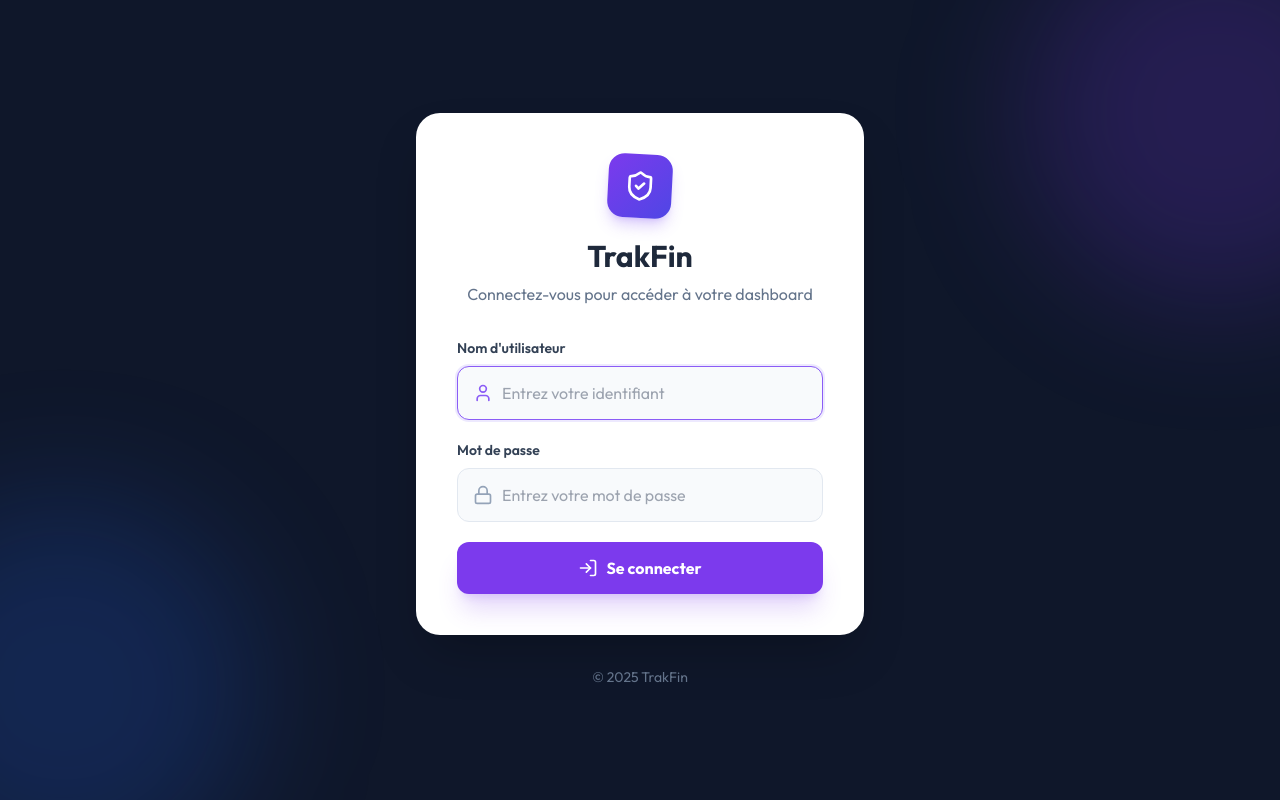
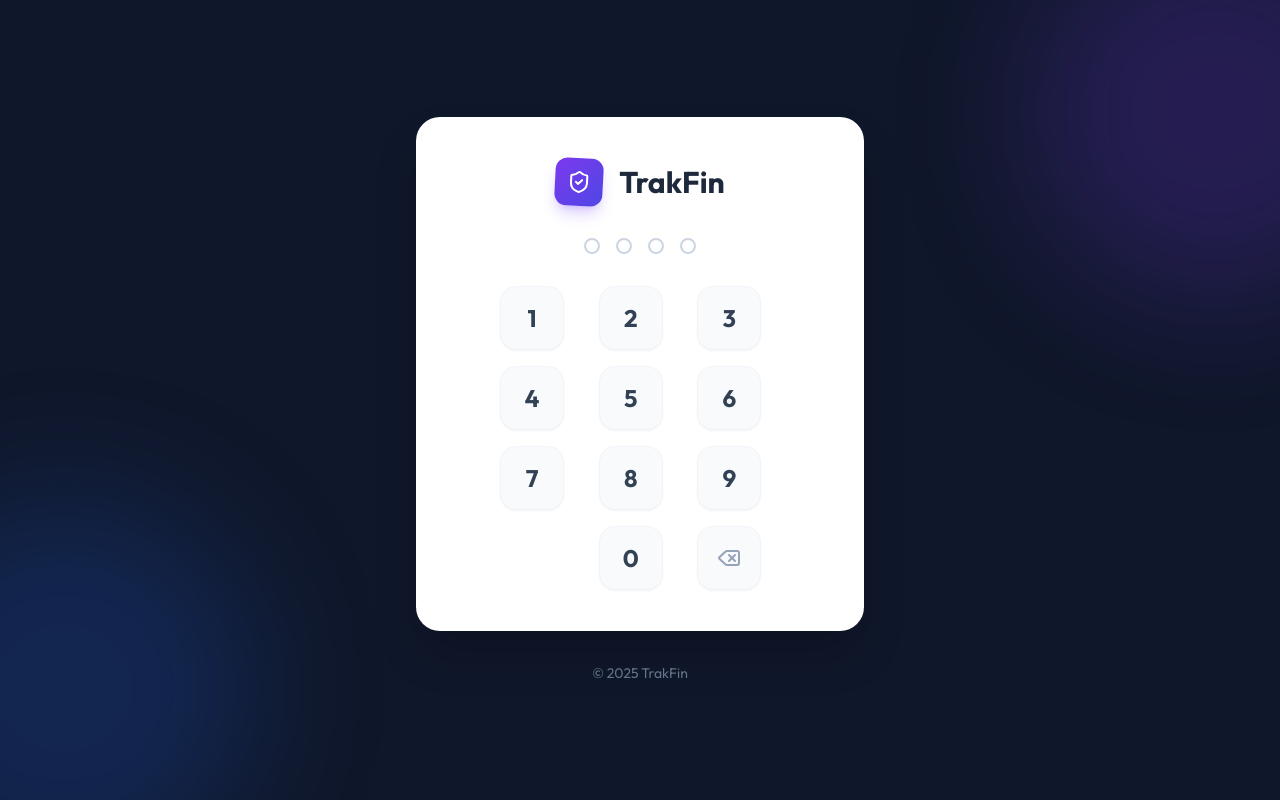
Before and after one commit to ogaillard63/trakfin, a PHP site: page /trakfin/login in a window 1280 px wide. Run offline with PHP 8.4, Linux system fonts and the light colour scheme; some libraries are stand-ins or nearby versions.

Commit message:
feat: remplace login classique par pavé numérique à 4 chiffres et blocage après 3 échecs

```diff
--- a/index.php
+++ b/index.php
@@ -45,20 +45,36 @@ $router->get('/login', function () {
         Router::redirect('/');
     }
 
+    $isBlocked = Auth::isBlocked();
+    $blockedTime = Auth::getBlockedTimeRemaining();
+
     View::display('login.html.twig', [
         'error' => $_SESSION['login_error'] ?? null,
+        'is_blocked' => $isBlocked,
+        'blocked_time' => $blockedTime,
+        'attempts' => $_SESSION['login_attempts'] ?? 0
     ]);
     unset($_SESSION['login_error']);
 });
 
 $router->post('/login', function () {
-    $username = $_POST['username'] ?? '';
-    $password = $_POST['password'] ?? '';
+    $code = $_POST['password'] ?? '';
 
-    if (Auth::login($username, $password)) {
+    if (Auth::isBlocked()) {
+        $_SESSION['login_error'] = 'Trop de tentatives. Veuillez patienter.';
+        Router::redirect('/login');
+        return;
+    }
+
+    if (Auth::loginWithCode($code)) {
         Router::redirect('/');
     } else {
-        $_SESSION['login_error'] = 'Identifiants incorrects';
+        $attempts = $_SESSION['login_attempts'] ?? 0;
+        if ($attempts >= 3) {
+            $_SESSION['login_error'] = 'Compte bloqué après 3 tentatives erronées.';
+        } else {
+            $_SESSION['login_error'] = 'Code incorrect. Tentative ' . $attempts . '/3';
+        }
         Router::redirect('/login');
     }
 });
--- a/src/Auth.php
+++ b/src/Auth.php
@@ -16,25 +16,76 @@ class Auth
     }
 
     /**
-     * Connecte l'utilisateur
+     * Connecte l'utilisateur avec un code à 4 chiffres
      */
-    public static function login(string $username, string $password): bool
+    public static function loginWithCode(string $code): bool
     {
         if (session_status() === PHP_SESSION_NONE) {
             session_start();
         }
 
-        // Récupérer les identifiants depuis .env
-        $validUsername = $_ENV['AUTH_USERNAME'] ?? 'admin';
-        $validPassword = $_ENV['AUTH_PASSWORD'] ?? 'admin';
+        if (self::isBlocked()) {
+            return false;
+        }
 
-        if ($username === $validUsername && $password === $validPassword) {
+        // Récupérer le code depuis .env
+        $validCode = $_ENV['APP_PASSWORD'] ?? '1234';
+
+        if ($code === $validCode) {
             $_SESSION['authenticated'] = true;
-            $_SESSION['username'] = $username;
+            $_SESSION['username'] = 'admin';
+            unset($_SESSION['login_attempts']);
+            unset($_SESSION['blocked_until']);
             return true;
         }
 
+        // Incrémenter les tentatives
+        $_SESSION['login_attempts'] = ($_SESSION['login_attempts'] ?? 0) + 1;
+
+        if ($_SESSION['login_attempts'] >= 3) {
+            $_SESSION['blocked_until'] = time() + (15 * 60); // Bloqué pendant 15 minutes
+        }
+
         return false;
+    }
+
+    /**
+     * Vérifie si l'utilisateur est actuellement bloqué
+     */
+    public static function isBlocked(): bool
+    {
+        if (session_status() === PHP_SESSION_NONE) {
+            session_start();
+        }
+
+        if (isset($_SESSION['blocked_until']) && $_SESSION['blocked_until'] > time()) {
+            return true;
+        }
+
+        // Si le temps de blocage est passé, on réinitialise
+        if (isset($_SESSION['blocked_until'])) {
+            unset($_SESSION['blocked_until']);
+            unset($_SESSION['login_attempts']);
+        }
+
+        return false;
+    }
+
+    /**
+     * Retourne le temps restant de blocage en secondes
+     */
+    public static function getBlockedTimeRemaining(): int
+    {
+        if (!isset($_SESSION['blocked_until'])) return 0;
+        return max(0, $_SESSION['blocked_until'] - time());
+    }
+
+    /**
+     * Connecte l'utilisateur (Ancienne méthode conservée pour compatibilité si besoin, mais dépréciée)
+     */
+    public static function login(string $username, string $password): bool
+    {
+        return self::loginWithCode($password);
     }
 
     /**
--- a/templates/login.html.twig
+++ b/templates/login.html.twig
@@ -55,13 +55,14 @@
     </div>
     <div class="w-full max-w-md relative z-10">
         <div class="bg-white rounded-3xl shadow-2xl p-6 sm:p-10 border border-white/10">
-            <!-- Logo -->
+            <!-- Logo & Title -->
             <div class="text-center mb-8">
-                <div class="w-16 h-16 bg-gradient-to-br from-primary-600 to-indigo-600 rounded-2xl flex items-center justify-center mx-auto mb-5 shadow-lg shadow-primary-500/30 transform rotate-3">
-                    <i data-lucide="shield-check" class="w-8 h-8 text-white"></i>
+                <div class="flex items-center justify-center gap-4 mb-2">
+                    <div class="w-12 h-12 bg-gradient-to-br from-primary-600 to-indigo-600 rounded-xl flex items-center justify-center shadow-lg shadow-primary-500/30 transform rotate-3">
+                        <i data-lucide="shield-check" class="w-6 h-6 text-white"></i>
+                    </div>
+                    <h1 class="text-3xl font-bold text-slate-800">{{ app_name }}</h1>
                 </div>
-                <h1 class="text-3xl font-bold text-slate-800">{{ app_name }}</h1>
-                <p class="text-slate-500 mt-2">Connectez-vous pour accéder à votre dashboard</p>
             </div>
 
             <!-- Message d'erreur -->
@@ -73,47 +74,114 @@
             {% endif %}
 
             <!-- Formulaire -->
-            <form method="POST" action="{{ url('/login') }}" class="space-y-5">
-                <!-- Username -->
-                <div>
-                    <label for="username" class="block text-sm font-semibold text-slate-700 mb-2">
-                        Nom d'utilisateur
-                    </label>
-                    <div class="relative group">
-                        <div class="absolute inset-y-0 left-0 pl-4 flex items-center pointer-events-none">
-                            <i data-lucide="user" class="w-5 h-5 text-slate-400 group-focus-within:text-primary-500 transition-colors"></i>
-                        </div>
-                        <input type="text" id="username" name="username" required autofocus
-                               class="w-full pl-11 pr-4 py-3.5 bg-slate-50 border border-slate-200 rounded-xl focus:ring-2 focus:ring-primary-100 focus:border-primary-500 transition-all outline-none"
-                               placeholder="Entrez votre identifiant">
-                    </div>
+            <form id="loginForm" method="POST" action="{{ url('/login') }}" class="space-y-8">
+                <input type="hidden" id="password" name="password">
+
+                <!-- Indicateurs de code -->
+                <div class="flex justify-center gap-4 mb-8">
+                    <div class="code-dot w-4 h-4 rounded-full border-2 border-slate-300"></div>
+                    <div class="code-dot w-4 h-4 rounded-full border-2 border-slate-300"></div>
+                    <div class="code-dot w-4 h-4 rounded-full border-2 border-slate-300"></div>
+                    <div class="code-dot w-4 h-4 rounded-full border-2 border-slate-300"></div>
                 </div>
 
-                <!-- Password -->
-                <div>
-                    <div class="flex items-center justify-between mb-2">
-                        <label for="password" class="block text-sm font-semibold text-slate-700">
-                            Mot de passe
-                        </label>
+                {% if not is_blocked %}
+                <!-- Pavé numérique -->
+                <div class="grid grid-cols-3 gap-4 max-w-[280px] mx-auto">
+                    {% for i in 1..9 %}
+                    <button type="button" onclick="appendNumber('{{ i }}')"
+                            class="w-16 h-16 rounded-2xl bg-slate-50 text-2xl font-bold text-slate-700 hover:bg-primary-500 hover:text-white transition-all transform active:scale-90 flex items-center justify-center shadow-sm border border-slate-100">
+                        {{ i }}
+                    </button>
+                    {% endfor %}
+                    <div class="w-16 h-16"></div> <!-- Placeholder -->
+                    <button type="button" onclick="appendNumber('0')"
+                            class="w-16 h-16 rounded-2xl bg-slate-50 text-2xl font-bold text-slate-700 hover:bg-primary-500 hover:text-white transition-all transform active:scale-90 flex items-center justify-center shadow-sm border border-slate-100">
+                        0
+                    </button>
+                    <button type="button" onclick="clearCode()"
+                            class="w-16 h-16 rounded-2xl bg-slate-50 text-slate-400 hover:bg-red-50 hover:text-red-500 transition-all transform active:scale-90 flex items-center justify-center shadow-sm border border-slate-100">
+                        <i data-lucide="delete" class="w-6 h-6"></i>
+                    </button>
+                </div>
+                {% else %}
+                <div class="text-center py-6">
+                    <div class="w-20 h-20 bg-red-100 rounded-full flex items-center justify-center mx-auto mb-4">
+                        <i data-lucide="lock" class="w-10 h-10 text-red-600"></i>
                     </div>
-                    <div class="relative group">
-                        <div class="absolute inset-y-0 left-0 pl-4 flex items-center pointer-events-none">
-                            <i data-lucide="lock" class="w-5 h-5 text-slate-400 group-focus-within:text-primary-500 transition-colors"></i>
-                        </div>
-                        <input type="password" id="password" name="password" required
-                               class="w-full pl-11 pr-4 py-3.5 bg-slate-50 border border-slate-200 rounded-xl focus:ring-2 focus:ring-primary-100 focus:border-primary-500 transition-all outline-none"
-                               placeholder="Entrez votre mot de passe">
-                    </div>
+                    <p class="text-slate-600 font-medium">Accès bloqué temporairement</p>
+                    <p class="text-slate-400 text-sm mt-1">Réessayez dans <span id="countdown">{{ blocked_time }}</span>s</p>
                 </div>
-
-                <!-- Submit -->
-                <button type="submit"
-                        class="w-full py-3.5 bg-primary-600 text-white rounded-xl font-bold hover:bg-primary-700 transition-all transform hover:scale-[1.02] shadow-xl shadow-primary-600/20 flex items-center justify-center gap-2 mt-2">
-                    <i data-lucide="log-in" class="w-5 h-5"></i>
-                    Se connecter
-                </button>
+                <script>
+                    let timeRemaining = {{ blocked_time }};
+                    const countdownEl = document.getElementById('countdown');
+                    const timer = setInterval(() => {
+                        timeRemaining--;
+                        if (timeRemaining <= 0) {
+                            clearInterval(timer);
+                            window.location.reload();
+                        }
+                        countdownEl.textContent = timeRemaining;
+                    }, 1000);
+                </script>
+                {% endif %}
             </form>
         </div>
+
+        <style>
+            .code-dot.active {
+                background-color: #8b5cf6;
+                border-color: #8b5cf6;
+                box-shadow: 0 0 10px rgba(139, 92, 246, 0.5);
+                transform: scale(1.1);
+            }
+        </style>
+
+        <script>
+            let currentCode = '';
+            const dots = document.querySelectorAll('.code-dot');
+            const passwordInput = document.getElementById('password');
+            const form = document.getElementById('loginForm');
+
+            function appendNumber(num) {
+                if (currentCode.length < 4) {
+                    currentCode += num;
+                    updateUI();
+
+                    if (currentCode.length === 4) {
+                        passwordInput.value = currentCode;
+                        setTimeout(() => form.submit(), 200);
+                    }
+                }
+            }
+
+            function clearCode() {
+                currentCode = '';
+                updateUI();
+            }
+
+            function updateUI() {
+                dots.forEach((dot, index) => {
+                    if (index < currentCode.length) {
+                        dot.classList.add('active');
+                    } else {
+                        dot.classList.remove('active');
+                    }
+                });
+            }
+
+            // Keyboard support
+            document.addEventListener('keydown', (e) => {
+                if (e.key >= '0' && e.key <= '9') {
+                    appendNumber(e.key);
+                } else if (e.key === 'Backspace') {
+                    currentCode = currentCode.slice(0, -1);
+                    updateUI();
+                } else if (e.key === 'Escape') {
+                    clearCode();
+                }
+            });
+        </script>
 
         <!-- Footer -->
         <p class="text-center text-slate-500 text-sm mt-8">
```
